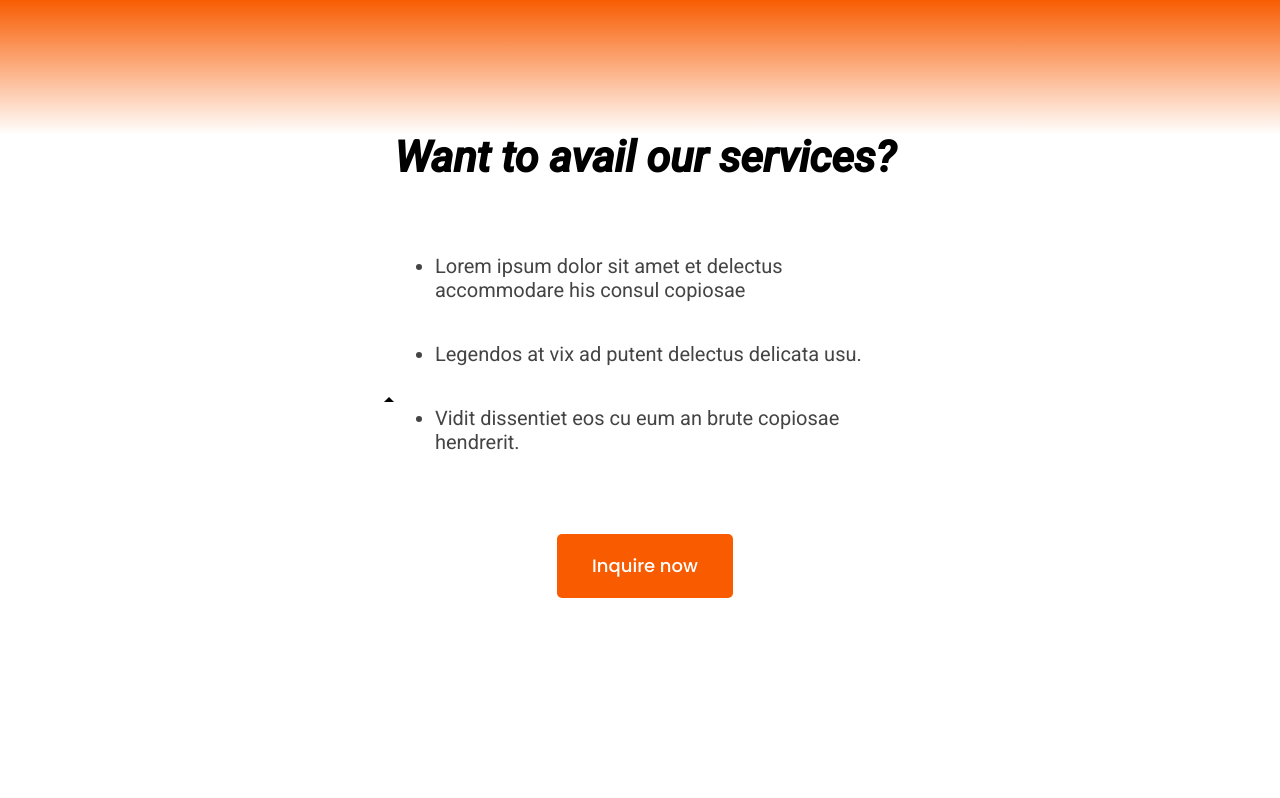
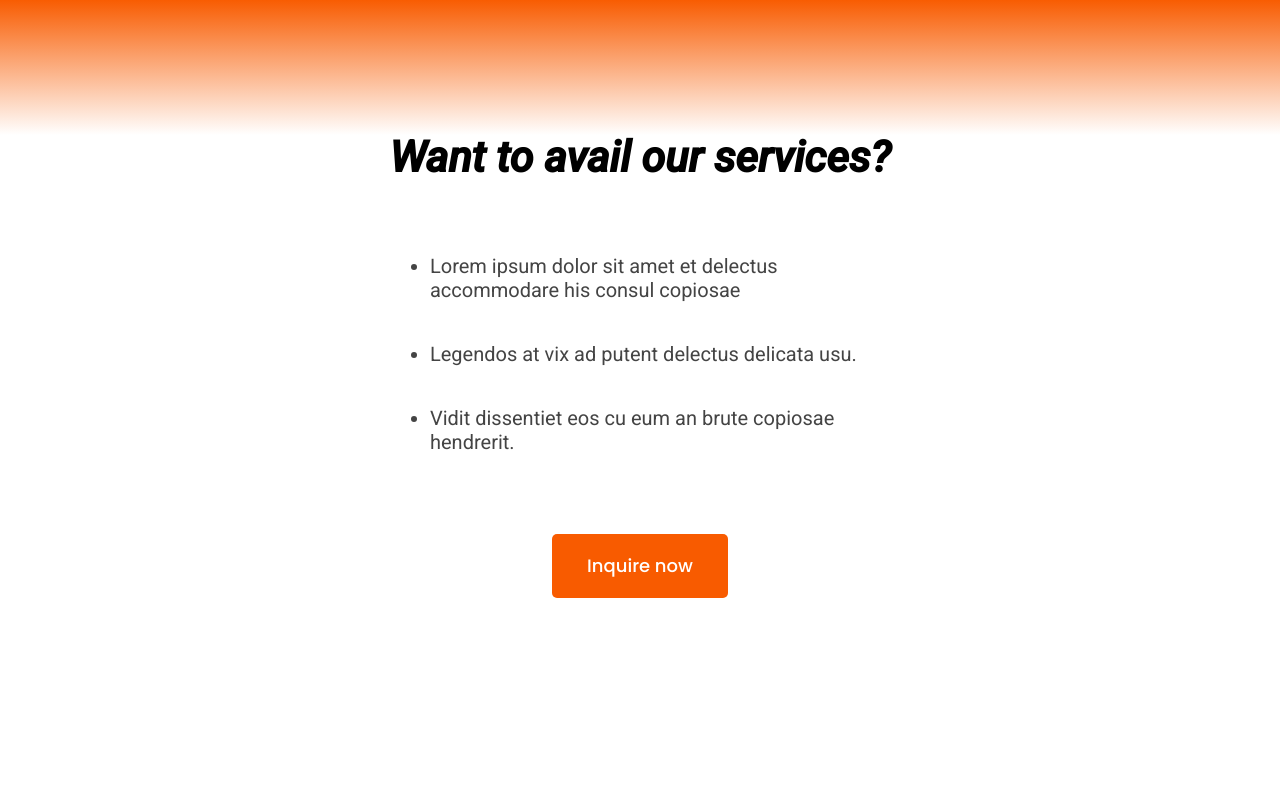
Before and after one commit to angelacoronel/Coronel_LE2-3, a PHP site: page / in a window 1280 px wide. Shown: the part 3296-4094 px from the top of the page. Run offline with PHP 8.4, Linux system fonts and the light colour scheme.

Commit message:
Update index.php

```diff
--- a/index.php
+++ b/index.php
@@ -182,7 +182,6 @@
 
         <!--section5-->
         <div class="section5 row">
-            <div class="t1"></div>
             <div class="s5-container col">
                 <div class="section5-header">
                     <h1><i>Want to avail our services?</i></h1>
```
